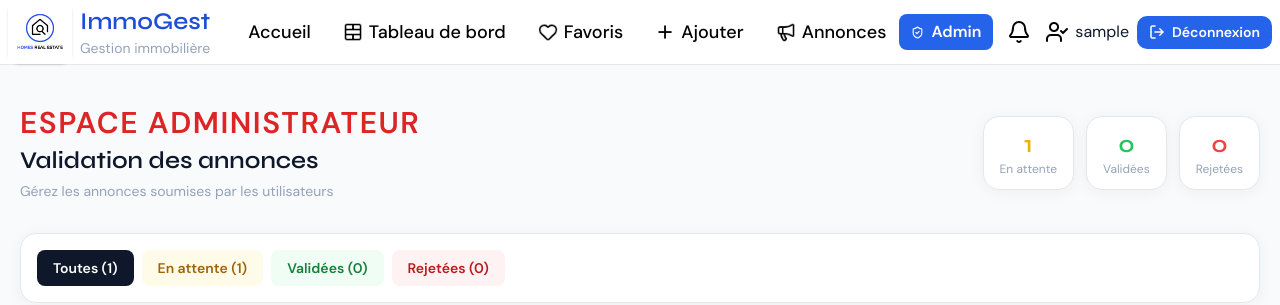
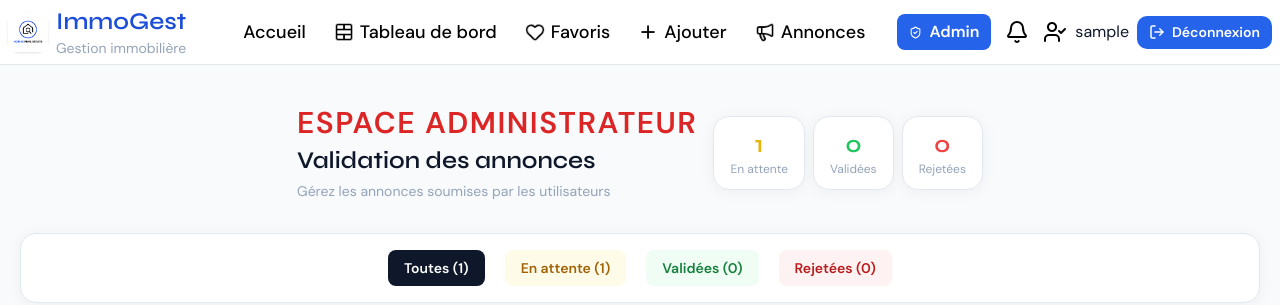
Before and after one commit to Armelzidawa/ProjetRealEaste, a Django app: page /admin-annonces/ in a window 1280 px wide. Shown: the top 305 px of the page. Run offline with Django 5.2, Linux system fonts and the light colour scheme; a user stored in the database is signed in; tables that the repository leaves empty hold one stand-in row (values such as "Sample post"); some libraries are stand-ins or nearby versions.

Commit message:
changement des icones

```diff
--- a/immobilier/templates/immobilier/admin_annonces.html
+++ b/immobilier/templates/immobilier/admin_annonces.html
@@ -2,21 +2,19 @@
 {% block title %}Administration – Validation des annonces{% endblock %}
 
 {% block content %}
+{% load static %}
 <div class="max-w-7xl mx-auto px-5 py-10">
 
   <!-- Header -->
-  <div class="flex items-center justify-between flex-wrap gap-4 mb-8 fade-up">
-    <div>
+  <div class="flex items-center justify-center flex-wrap gap-4 mb-8 fade-up">
+    <div class="items-center gap-3">
       <div class="flex items-center gap-2 mb-1">
-        {% comment %} <div class="w-8 h-8 bg-red-100 rounded-lg flex items-center justify-center">
-          <i data-lucide="shield-check" class="text-red-600" style="width:16px;height:16px;"></i>
-        </div> {% endcomment %}
         <span class="text-3xl font-bold text-red-600 uppercase tracking-wider">Espace Administrateur</span>
       </div>
       <h1 class="font-display text-2xl font-700 text-slate-900">Validation des annonces</h1>
       <p class="text-slate-400 text-sm mt-1">Gérez les annonces soumises par les utilisateurs</p>
     </div>
-    <div class="flex gap-3">
+    <div class="flex justify-center items-center gap-2">
       <div class="card px-4 py-3 text-center">
         <p class="font-display text-2xl font-800 text-yellow-500">{{ en_attente_count }}</p>
         <p class="text-xs text-slate-400">En attente</p>
@@ -34,7 +32,7 @@
 
   <!-- Filtres -->
   <div class="card p-4 mb-6 fade-up fade-up-1">
-    <div class="flex gap-2 flex-wrap">
+    <div class="flex items-center justify-center gap-5 flex-wrap">
       <a href="?statut=" class="px-4 py-2 rounded-lg text-sm font-semibold transition-all
           {% if not request.GET.statut %}bg-slate-900 text-white{% else %}bg-slate-100 text-slate-600 hover:bg-slate-200{% endif %}">
           Toutes ({{ total_count }})
@@ -44,7 +42,7 @@
         En attente ({{ en_attente_count }})
       </a>
       <a href="?statut=validee" class="px-4 py-2 rounded-lg text-sm font-semibold transition-all
-        {% if request.GET.statut == 'validee' %}bg-green-500 text-white{% else %}bg-green-50 text-green-700 hover:bg-green-100{% endif %}">
+        {% if request.GET.statut == 'validee' %}bg-green-500 text-white{% else %}bg-green-50 text-green-700 hover:bg-green-100{% endif %}" >
         Validées ({{ validee_count }})
       </a>
       <a href="?statut=rejetee" class="px-4 py-2 rounded-lg text-sm font-semibold transition-all
@@ -68,7 +66,7 @@
                  class="w-full h-full object-cover">
           {% else %}
             <div class="w-full h-full flex flex-col items-center justify-center text-slate-300">
-              <i data-lucide="image" style="width:32px;height:32px;"></i>
+              <img src="{% static "images/image.png" %}" alt="Image">
               <p class="text-xs mt-1">Aucune photo</p>
             </div>
           {% endif %}
@@ -96,23 +94,23 @@
 
               <div class="flex flex-wrap gap-4 mt-2 text-sm text-slate-500">
                 <span class="flex items-center gap-1">
-                  <i data-lucide="user" style="width:13px;height:13px;"></i>
+                  <img src="{% static "images/user.png" %}" alt="Propriétaire" class="w-3 h-3">
                   {{ annonce.bien.proprietaire.get_full_name|default:annonce.bien.proprietaire.username }}
                 </span>
                 <span class="flex items-center gap-1">
-                  <i data-lucide="map-pin" style="width:13px;height:13px;"></i>
+                  <img src="{% static "images/map-pin.png" %}" alt="Localisation" class="w-3 h-3">
                   {{ annonce.bien.localisation.ville }} – {{ annonce.bien.localisation.quartier }}
                 </span>
                 <span class="flex items-center gap-1">
-                  <i data-lucide="maximize-2" style="width:13px;height:13px;"></i>
+                  <img src="{% static "images/maximize-2.png" %}" alt="Surface" class="w-3 h-3">
                   {{ annonce.bien.surface }} m²
                 </span>
                 <span class="flex items-center gap-1 font-semibold text-blue-600">
-                  <i data-lucide="banknote" style="width:13px;height:13px;"></i>
+                  <img src="{% static "images/banknote.png" %}" alt="Prix" class="w-3 h-3">
                   {{ annonce.bien.prix|floatformat:0 }} FCFA
                 </span>
                 <span class="flex items-center gap-1">
-                  <i data-lucide="calendar" style="width:13px;height:13px;"></i>
+                  <img src="{% static "images/calendar.png" %}" alt="Date de publication" class="w-3 h-3">
                   {{ annonce.datePublication|date:"d/m/Y à H\hi" }}
                 </span>
               </div>
@@ -127,14 +125,14 @@
                 {% csrf_token %}
                 <button type="submit"
                   class="w-full flex items-center justify-center gap-2 bg-green-500 hover:bg-green-600 text-white px-5 py-2.5 rounded-xl text-sm font-semibold transition-all hover:shadow-md">
-                  <i data-lucide="check-circle" style="width:15px;height:15px;"></i> Valider
+                  <img src="{% static "images/check-check.png" %}" alt=""> Valider
                 </button>
               </form>
               <form method="POST" action="/admin-annonces/{{ annonce.pk }}/rejeter/">
                 {% csrf_token %}
                 <button type="submit"
                   class="w-full flex items-center justify-center gap-2 bg-red-50 hover:bg-red-100 text-red-600 border border-red-200 px-5 py-2.5 rounded-xl text-sm font-semibold transition-all">
-                  <i data-lucide="x-circle" style="width:15px;height:15px;"></i> Rejeter
+                  <img src="{% static "images/circle-x.png" %}" alt=""> Rejeter
                 </button>
               </form>
               {% elif annonce.statut == 'validee' %}
@@ -142,27 +140,27 @@
                 {% csrf_token %}
                 <button type="submit"
                   class="w-full flex items-center justify-center gap-2 bg-red-50 hover:bg-red-100 text-red-600 border border-red-200 px-5 py-2.5 rounded-xl text-sm font-semibold transition-all">
-                  <i data-lucide="x-circle" style="width:15px;height:15px;"></i> Rejeter
+                  <img src="{% static "images/circle-x.png" %}" class="w-4 h-4" alt="">Rejeter
                 </button>
               </form>
               {% elif annonce.statut == 'rejetee' %}
               <form method="POST" action="/admin-annonces/{{ annonce.pk }}/valider/">
                 {% csrf_token %}
                 <button type="submit"
-                  class="w-full flex items-center justify-center gap-2 bg-green-500 hover:bg-green-600 text-white px-5 py-2.5 rounded-xl text-sm font-semibold transition-all hover:shadow-md">
-                  <i data-lucide="check-circle" style="width:15px;height:15px;"></i> Valider
+                  class="w-full flex items-center justify-center gap-2 bg-green-500 hover:bg-green-600 text-white px-5 py-2.5 rounded-xl text-sm font-semibold hover:shadow-md">
+                  <img src="{% static "images/check-circle.png" %}" alt="Valider" class="w-3 h-3"> Valider
                 </button>
               </form>
               {% endif %}
 
-              <a href="/annonce/{{ annonce.pk }}/" target="_blank"
-                class="w-full flex items-center justify-center gap-2 bg-slate-100 hover:bg-slate-200 text-slate-600 px-5 py-2 rounded-xl text-sm font-medium transition-all">
-                <i data-lucide="eye" style="width:14px;height:14px;"></i> Aperçu
+              <a href="/annonce/{{ annonce.pk }}/"
+                class="w-full flex items-center justify-center gap-2 bg-slate-100 hover:bg-slate-200 text-slate-600 px-5 py-2 rounded-xl text-sm font-medium">
+                <img src="{% static "images/eye.png" %}" class="w-4 h-4" alt="Aperçu"> Aperçu
               </a>
 
              <a href="/supprimer/{{ annonce.bien.pk }}/?retour=admin_annonces"
-                class="w-full flex items-center justify-center gap-2 bg-red-300 hover:bg-red-500 text-slate-600 px-5 py-2 rounded-xl text-sm font-medium transition-all">
-                <i data-lucide="trash" style="width:14px;height:14px;"></i> Supprimer
+                class="w-full flex items-center justify-center gap-2 bg-red-300 hover:bg-red-500 text-slate-600 px-5 py-2 rounded-xl text-sm font-medium">
+                <img src="{% static "images/trash.png" %}" alt="Supprimer" class="w-3 h-3"> Supprimer
               </a>
 
           </div>
@@ -171,7 +169,7 @@
     </div>
     {% empty %}
     <div class="card p-16 text-center fade-up">
-      <i data-lucide="inbox" class="text-slate-200 mx-auto mb-4" style="width:56px;height:56px;"></i>
+      <img src="{% static "images/inbox.png" %}" alt="Aucune annonce" class="w-16 h-16 mx-auto mb-4">
       <p class="font-display text-xl text-slate-400">Aucune annonce trouvée</p>
       <p class="text-slate-400 text-sm mt-1">Aucune annonce ne correspond à ce filtre.</p>
     </div>
--- a/immobilier/templates/immobilier/index.html
+++ b/immobilier/templates/immobilier/index.html
@@ -151,18 +151,18 @@
   <header class="navbar">
     <div class="max-w-7xl mx-auto px-2 h-16 flex items-center justify-between">
 
-      <a href="/" class="flex items-center gap-2 shrink-0 select-none">
-        <div class="w-16 h-16 rounded-xl flex items-center justify-center shadow">
+      <a href="/" class="flex items-center gap-2 shrink-0  select-none">
+        <div class="w-16 h-16 md:w-10 md:h-10 rounded-xl flex items-center justify-center shadow">
          <img src="{% static "images/logo.jpg" %}"  alt="Logo">
         </div>
         <div class="leading-none">
-          <p class="font-display text-blue-700 font-700 text-2xl">ImmoGest</p>
+          <p class="font-display md:text-md text-blue-700  font-700 text-2xl">ImmoGest</p>
           <p class="text-sm text-slate-400">Gestion immobilière</p>
         </div>
       </a>
 
       <!-- Nav desktop -->
-      <nav class="hidden gap-2 md:flex items-center ">
+      <nav class="hidden gap-1 md:flex items-center ">
         <a href="/" class="nav-link text-black text-lg {% block nav_home %}{% endblock %}">
           <img src="{% static "images/house.png" %}" alt="Accueil" class="w-5 h-5 invert"> Accueil
         </a>
@@ -188,11 +188,11 @@
       <div class="flex gap-2 items-center">
         {% if request.user.is_authenticated %}
           {% if request.user.is_superuser %}
-          <a href="/admin-annonces/" class="inline-flex items-center gap-2 bg-blue-600 text-white px-3 py-1.5 rounded-lg text-md font-semibold hover:bg-red-700 transition">
+          <a href="/admin-annonces/" class="hidden md:inline-flex items-center gap-2 bg-blue-600 text-white px-3 py-1.5 rounded-lg text-md font-semibold hover:bg-red-700 transition">
             <i data-lucide="shield-check" style="width:13px;height:13px;"></i> Admin
           </a>
         {% endif %}
-          <a href="/mes-messages/" class="relative w-9 h-9 flex items-center justify-center rounded-lg hover:bg-slate-100 transition">
+          <a href="/mes-messages/" class="hidden md:inline-flex relative w-9 h-9 flex items-center justify-center rounded-lg hover:bg-slate-100 transition">
             <img src="{% static "images/bell.png" %}" alt="Messages">
             {% if non_lus > 0 %}
             <span class="absolute -top-1 -right-1 w-5 h-5 bg-red-500 text-white text-xs rounded-full flex items-center justify-center">{{ non_lus }}</span>
@@ -201,7 +201,7 @@
             <span class="absolute -top-1 -right-1 w-4 h-4 bg-red-500 text-white text-xs rounded-full flex items-center justify-center">{{ unread_messages_count }}</span>
             {% endif %} {% endcomment %}
           </a>
-          <span class="hidden sm:flex items-center gap-1.5 text-md ">
+          <span class="hidden md:inline-flex gap-2 sm:flex items-center gap-1.5 text-md ">
             <img src="{% static "images/user-check.png" %}" alt="Utilisateur">
             {{ request.user.username }}
           </span>
@@ -212,53 +212,71 @@
           <img src="{% static 'images/moon.png' %}" alt="Mode Sombre"> {% endcomment %}
 
 
-          <a href="/deconnexion/" class="btn-primary text-md py-1.5 px-3">
+          <a href="/deconnexion/" class="hidden md:inline-flex btn-primary text-md py-1.5 px-3">
             <img src="{% static "images/log-out.png" %}" class= "invert w-4 h-4" alt="Déconnexion"> Déconnexion
           </a>
         {% else %}
-          <a href="/connexion/" class="btn-secondary text-xs py-1.5 px-3">
+          <a href="/connexion/" class="hidden md:inline-flex btn-secondary items-center gap-2 text-md py-1.5 px-3">
             <img src="{% static "images/log-in.png" %}" class="w-4 h-4" alt="Connexion"> Connexion
           </a>
-          <a href="/inscription/" class="btn-primary text-xs py-1.5 px-3">
+          <a href="/inscription/" class="hidden md:inline-flex gap-2 items-center btn-primary text-md py-1.5 px-3">
             <img src="{% static "images/user-plus.png" %}" class="w-4 h-4 invert" alt="S'inscrire"> S'inscrire
           </a>
         {% endif %}
         <!-- Mobile menu button -->
-        <button id="btn-mobile" class="md:hidden w-9 h-9 flex items-center justify-center rounded-lg border border-slate-200 text-slate-600">
+        <button id="btn-mobile" class="md:hidden bg-blue-300 w-10 h-10 flex items-center justify-center rounded-lg border border-slate-200 text-slate-600">
           <img src="{% static "images/menu.png" %}" alt="Menu" style="width:16px;height:16px;">
         </button>
       </div>
     </div>
     <!-- Mobile nav -->
-    <div id="mobile-nav" class="hidden md:hidden border-t justify-center border-slate-100 bg-white px-5 py-3 space-y-1">
-      <a href="/" class="text-center nav-link block">Accueil</a>
-      <a href="/tableau-de-bord/" class="nav-link block text-center">Tableau de bord</a>
-      <a href="/favoris/" class="nav-link block text-center">Favoris</a>
-      <a href="/ajouter/" class="nav-link block text-center">Ajouter </a>
-      <a href="/logement/" class="nav-link block text-center">Annonces</a>
+    <div id="mobile-nav" class="hidden flex flex-cols-2 md:hidden items-center gap-2 border-t justify-center border-slate-100 bg-white px-5 py-3 space-y-1">
+      <div class="grid grid-cols-1 items-center gap-2 text-md border-r-2 border-blue-600 pr-5">
+        <a href="/" class="nav-link block">Accueil</a>
+        {% if request.user.is_authenticated %}
+
+          <a href="/tableau-de-bord/" class="nav-link block ">Tableau de bord</a>
+          <a href="/favoris/" class="nav-link block ">Favoris</a>
+          <a href="/ajouter/" class="nav-link block ">Ajouter </a>
+        {% endif %}
+        <a href="/logement/" class="nav-link block">Annonces</a>
+
+      </div>
+      <div class="grid grid-cols-1 items-center gap-2">
+
       {% if request.user.is_authenticated %}
-          {% if request.user.is_superuser %}
-          <a href="/admin-annonces/" class="inline-flex items-center gap-2 bg-blue-600 text-white px-3 py-1.5 rounded-lg text-md font-semibold hover:bg-red-700 transition">
-            <i data-lucide="shield-check" style="width:13px;height:13px;"></i> Admin
-          </a>
-          {% endif %}
+
           <a href="/mes-messages/" class="relative w-9 h-9 flex items-center justify-center rounded-lg hover:bg-slate-100 transition">
             <img src="{% static "images/bell.png" %}" alt="Messages">
             {% if non_lus > 0 %}
             <span class="absolute -top-1 -right-1 w-5 h-5 bg-red-500 text-white text-xs rounded-full flex items-center justify-center">{{ non_lus }}</span>
             {% endif %}
           </a>
-          <a href="/deconnexion/" class="btn-primary w-full text-center py-2 mt-2">
-            <img src="{% static "images/log-out.png" %}" class= "invert w-4 h-4" alt="Déconnexion"> Déconnexion
+          <span class="flex items-center gap-2 text-md ">
+              <img src="{% static "images/user-check.png" %}" alt="Utilisateur">
+              {{ request.user.username }}
+          </span>
+          {% if request.user.is_superuser %}
+            <a href="/admin-annonces/" class="inline-flex items-center gap-2 bg-blue-600 text-white px-3 py-1.5 rounded-lg text-md font-semibold hover:bg-red-700 transition">
+              <img src="{% static "images/shield-check.png" %}" class="w-5 h-5 invert" alt="Admin"> Admin
+            </a>
+          {% endif %}
+          <a href="/deconnexion/" class="btn-primary text-md flex text-center py-2 mt-2">
+            <img src="{% static "images/log-out.png" %}" class= "invert w-5 h-5" alt="Déconnexion"> Déconnexion
           </a>
         {% else %}
-          <a href="/connexion/" class="btn-secondary w-full text-center py-2 mt-2">
+
+          <a href="/connexion/" class="btn-secondary flex items-center text-center py-2 mt-2">
             <img src="{% static "images/log-in.png" %}" class="w-4 h-4" alt="Connexion"> Connexion
           </a>
-          <a href="/inscription/" class="btn-primary w-full text-center py-2 mt-2">
+          <a href="/inscription/" class="btn-primary flex items-center text-center py-2 mt-2">
             <img src="{% static "images/user-plus.png" %}" class="w-4 h-4" alt="S'inscrire"> S'inscrire
           </a>
+
+
       {% endif %}
+     </div>
+
     </div>
   </header>
 
```
Also changed, not shown: immobilier/static/images/banknote.png (added), immobilier/static/images/check-check.png (added), immobilier/static/images/circle-x.png (added), immobilier/static/images/inbox.png (added), immobilier/static/images/shield-check.png (added), immobilier/static/images/trash.png (added), immobilier/templates/immobilier/home.html (line endings or trailing spaces).
